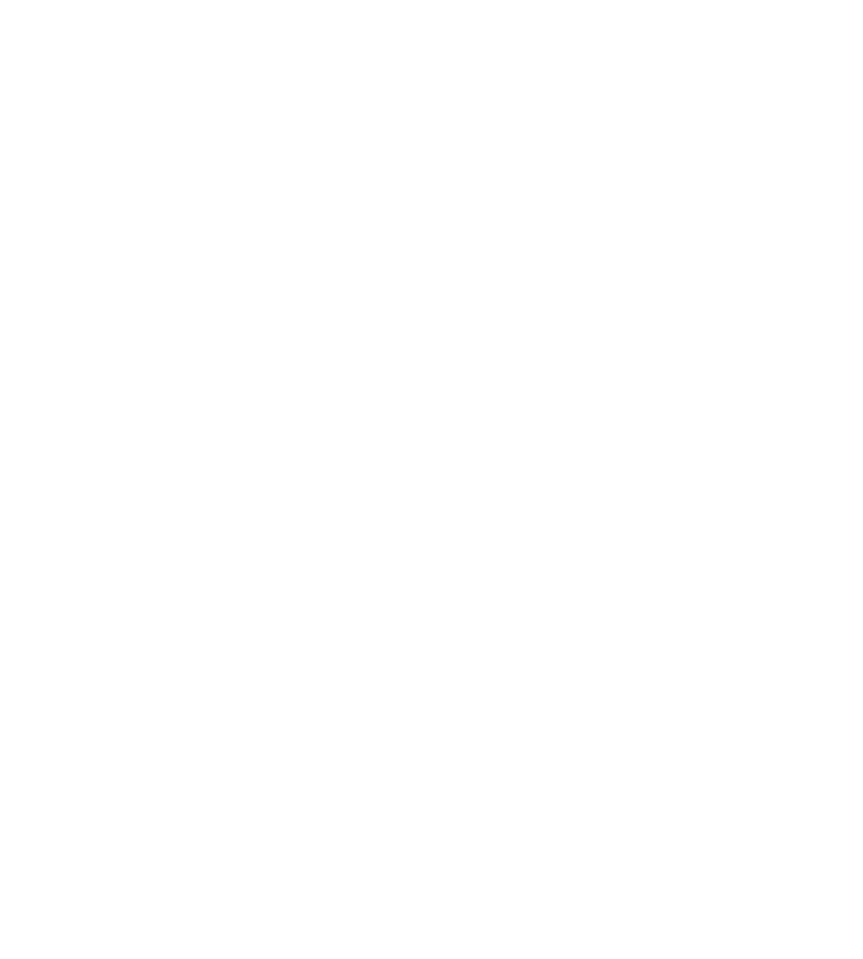
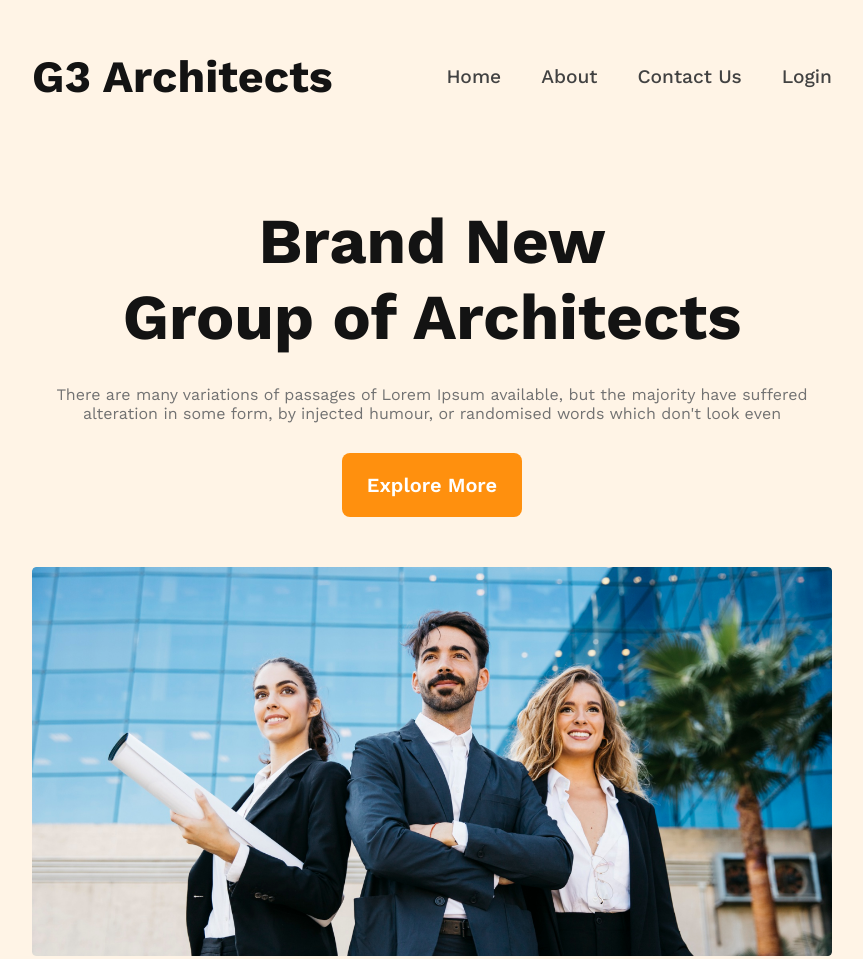
Before and after one commit to mdnuruzzaman123/g3-architects-website, a plain HTML site: page index.html in a window 1280 px wide. Shown: the whole page, without its empty margins (208-1071 px from the left). Before the commit the page ends 800 px from the top, so only its background shows below. Drawn offline with nearby package versions, Linux system fonts and the light colour scheme.

Commit message:
header section complete

```diff
--- a/index.html
+++ b/index.html
@@ -7,6 +7,30 @@
     <link rel="stylesheet" href="style.css">
 </head>
 <body>
+    <header>
+        <nav>
+            <h3 class="nav-title">G3 Architects</h3>
+            <ul>
+                <li><a href="">Home</a></li>
+                <li><a href="">About</a></li>
+                <li><a href="">Contact Us</a></li>
+                <li><a href="">Login</a></li>
+            </ul>
+        </nav>
+        <div class="banner">
+            <div class="banner-content">
+                <h3 class="banner-title">Brand New <br> Group of Architects </h3>
+                <p class="banner-description">There are many variations of passages of Lorem Ipsum available, but the majority have suffered alteration in some form, by injected humour, or randomised words which don't look even</p>
+                <button class="btn-primary">Explore More</button>
+            </div>
+            <img class="banner-img" src="images/banner.png" alt="">
+        </div>
+    </header>
+    <main>
 
+    </main>
+    <footer>
+
+    </footer>
 </body>
 </html>
--- a/style.css
+++ b/style.css
@@ -0,0 +1,109 @@
+/* work sans font from google fonts */
+
+@import url('https://fonts.googleapis.com/css2?family=Lato:ital,wght@1,700&family=Open+Sans:wght@800&family=Work+Sans:wght@400;500;600;700;800&display=swap');
+
+/* shared styles */
+
+*{
+    font-family: 'Work Sans', sans-serif;
+}
+*{
+    margin: 0px;
+    padding: 0px;
+}
+.btn-primary{
+    padding: 20px 25px;
+    border-radius: 8px;
+    background-color: #FF900E;
+    color:#FFFFFF ;
+    font-size: 20px;
+    font-weight: 600;
+    border: none;
+}
+
+/* header section styles */
+
+header{
+    background: rgba(255, 144, 14, 0.10);
+    padding: 50px 240px 45px 240px;
+}
+nav {
+    display: flex;
+    justify-content: space-between;
+    align-items: center;
+}
+.nav-title{
+    color:#131313;
+    font-size: 2.8rem;
+    font-weight: 700;
+}
+nav > ul {
+    display: flex;
+}
+nav li {
+    list-style:none ;
+    font-size: 1.2rem;
+    font-weight: 500;
+    margin-left: 40px;
+    margin-right: 0px;
+    padding-right: 0px;
+}
+nav li a {
+    text-decoration: none;
+    color: #424242;
+}
+
+/* banner styles */
+
+.banner{
+    margin-top: 100px;
+}
+
+.banner-content{
+    max-width: 800px;
+    text-align: center;
+    margin: 0px auto;
+}
+.banner-title{
+    color: #131313;
+    font-size: 4rem;
+    font-weight: 700;
+    margin-top: 20px;
+}
+.banner-description{
+    color: #727272;
+    font-size: 1rem;
+    font-weight: 400;
+    margin: 30px 0px;
+}
+.banner-img{
+    width: 100%;
+    margin-top: 50px;
+}
+/* responsive styles */
+/* mobile styles */
+
+@media screen and (max-width:576px) {
+    header{
+        padding: 10px;
+    }
+    nav{
+        flex-direction: column;
+    }
+    nav li {
+        margin: 10px 10px 0px 10px;
+    }
+}
+/* tab styles */
+
+@media screen and (min-width:576px) and (max-width:992px) {
+    header{
+        padding: 10px;
+    }
+    nav{
+        flex-direction: column;
+}
+nav li {
+    margin: 10px 10px 0px 10px;
+}
+}
```
